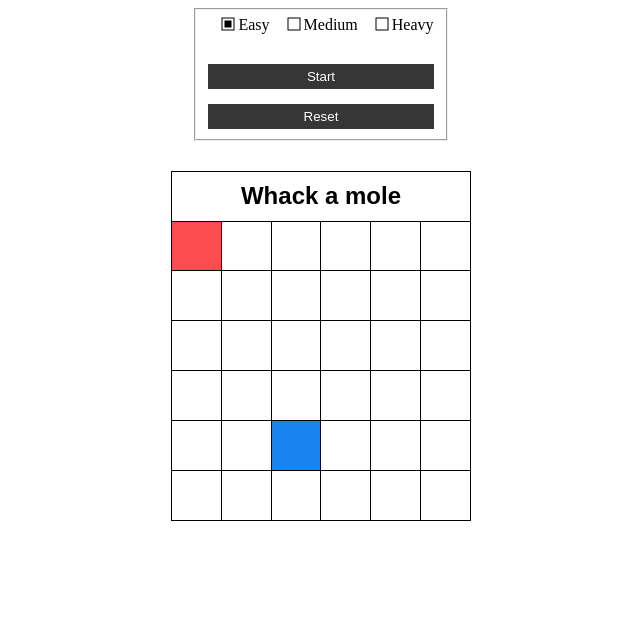
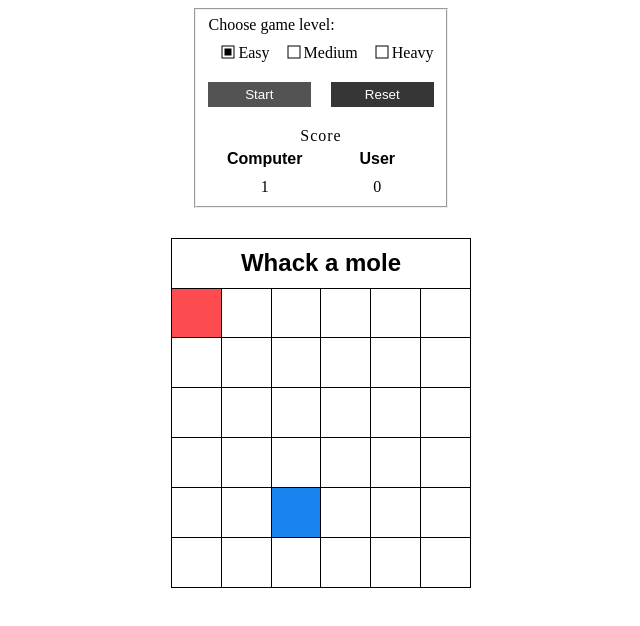
Before and after one commit to Matveeva-Ann/homework-7, a plain HTML site: page index.html in a window 1280 px wide. Both pictures are taken after a click on the button "Start". Shown: the whole page, without its empty margins (319-959 px from the left). Drawn offline with Linux system fonts and the light colour scheme.

Commit message:
Corrected button click event and added score display

```diff
--- a/index.html
+++ b/index.html
@@ -11,19 +11,41 @@
 <body>
 
   <div class="container">
+
       <fieldset>
         <div class="inputs">
-        <input type="radio" name="level" id="easy" checked>
+          <p class="inputs__title">Choose game level:</p>
+          <input type="radio" name="level" id="easy" class="inputs__item" checked>
           <label for="easy"><span class="styleRadio"></span> Easy </label>
-        <input type="radio" name="level" id="medium">
+          <input type="radio" name="level" id="medium" class="inputs__item">
           <label for="medium"> <span class="styleRadio"></span> Medium </label>
-        <input type="radio" name="level" id="heavy">
+          <input type="radio" name="level" id="heavy" class="inputs__item">
           <label for="heavy"> <span class="styleRadio"></span> Heavy</label>
         </div>
 
+        <div class="wrapper">
           <button type="button" class="btn">Start</button>
           <button type="button" class="btnRes">Reset</button>
+        </div>
+
+        <div class="results">
+          <h4 class="results__title">Score</h4>
+          <div style="display: flex; justify-content: space-around;">
+            <div class="result__wrapper">
+              <span class="result__name">Computer</span>
+              <span class="computer">0</span>
+            </div>
+            <div class="result__wrapper">
+              <span class="result__name">User</span>
+              <span class="user">0</span>
+            </div>
+          </div>
+
+        </div>
       </fieldset>
+
+
+
 
 
     <table class="table">
@@ -90,7 +112,6 @@
   <div class="content">
     <span class="cross">X</span>
     <h3>Результат гри: <span class="result"></span></h3>
-    <p class="scores"></p>
   </div>
 </div>
 
--- a/script.js
+++ b/script.js
@@ -1,5 +1,7 @@
 const td = document.querySelectorAll(".td");
 const tbody = document.querySelector(".body");
+const computer = document.querySelector('.computer');
+const user = document.querySelector('.user');
 let delay = 1500;
 const radioButtons = document.querySelectorAll(
   'input[type="radio"][name="level"]'
@@ -10,7 +12,6 @@ const btnStart = document.querySelector(".btn");
 const btnRes = document.querySelector(".btnRes");
 let red = 0;
 let green = 0;
-
 
 const levelArr = [
   {
@@ -52,9 +53,14 @@ radioButtons.forEach((radioButton) => {
 
 btnStart.addEventListener("click", function () {
   const sortArr = randomArr();
+  const levels = document.querySelectorAll('.inputs__item');
   for (let i = 0; i < sortArr.length; i++) {
     draw(td[sortArr[i]], delay * i);
   }
+  btnStart.setAttribute("disabled", "disabled");
+  levels.forEach(elem =>{
+    elem.setAttribute("disabled", "disabled");
+  })
 });
 
 let count = 0;
@@ -69,6 +75,7 @@ function draw(elem, time) {
       elem.classList.add("red");
       elem.classList.remove("blue");
       red++;
+      computer.textContent = red;
     }
     count++;
     if (count === 36) {
@@ -82,6 +89,7 @@ tbody.addEventListener("click", function (event) {
   if (event.target.className.includes("blue")) {
     event.target.classList.add("green");
     green++;
+    user.textContent = green;
   }
 });
 
@@ -92,15 +100,13 @@ btnRes.addEventListener("click", function () {
 function voicingResult() {
   const modalWindow = document.querySelector(".modalWindow");
   const cross = document.querySelector(".cross");
-  const scores = document.querySelector('.scores');
   modalWindow.style.display = "flex";
   if (red < green) {
     result.textContent = 'Ви перемогли 😃 ';
-    scores.textContent = `Ваша кількість балів: ${green} з 36`;
-  } else {
+  } else if (red > green) {
     result.textContent = 'Ви програли 😞 ';
-    scores.textContent = `Ваша кількість балів: ${green} з 36`;
-
+  } else{
+    result.textContent = `Нічия (◕‿◕) `;
   }
   cross.addEventListener("click", () => {
     location.reload();
--- a/style.scss
+++ b/style.scss
@@ -32,6 +32,13 @@ fieldset {
   display: flex;
   flex-direction: column;
 }
+.inputs__title{
+  margin: 0px 0 10px;
+}
+.wrapper{
+  display: flex;
+  gap: 20px;
+}
 .btn, .btnRes {
   cursor: pointer;
   background-color: rgb(54, 54, 54);
@@ -39,16 +46,35 @@ fieldset {
   border: none;
   outline: none;
   padding: 5px 10px;
-  margin-top: 30px;
+  margin: 20px 0 10px;
+  width: 100%;
   &:hover {
     background-color: rgb(43, 43, 43);
   }
   &:active{
     transform: scale(1.05);
   }
+  &:disabled{
+    transform: scale(1);
+    background-color: rgba(54, 54, 54, 0.85);
+  }
 }
-.btnRes{
-  margin-top: 15px;
+.result__wrapper{
+  display: flex;
+  flex-direction: column;
+  align-items: center;
+  gap: 10px;
+  width: 100%;
+}
+.results__title{
+   margin: 10px 0 5px;
+   text-align: center;
+   font-weight: 400;
+   letter-spacing: 1px;
+}
+.result__name{
+  font-family: Arial, Helvetica, sans-serif;
+  font-weight: 600;
 }
 input{
   display: none;
@@ -57,6 +83,7 @@ label{
   cursor: pointer;
   margin-left: 10px;
 }
+
 .styleRadio{
   position: relative;
   margin: 10px;
```
Also changed, not shown: style.css, 1 other file. Lines whose indentation alone changed are shown as unchanged.
